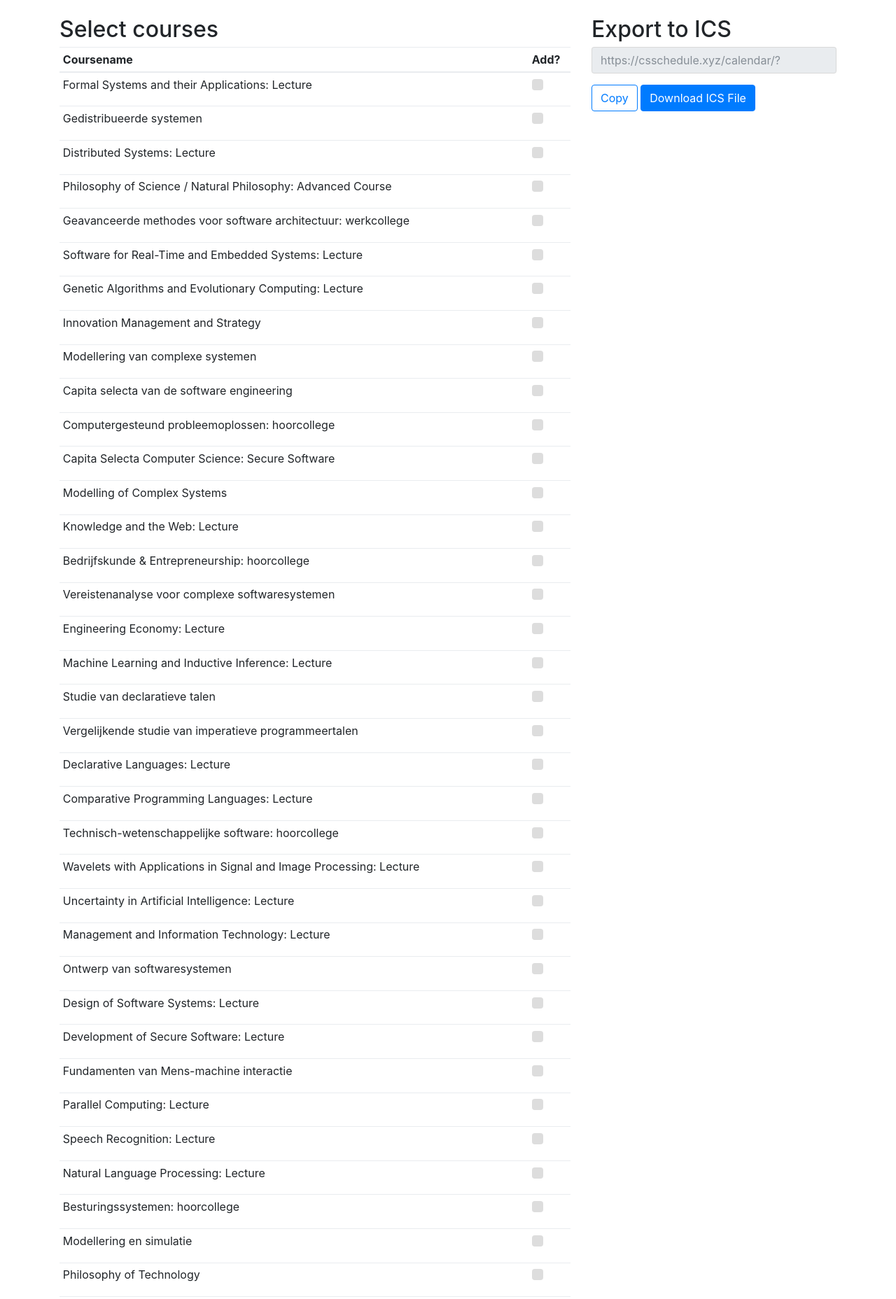
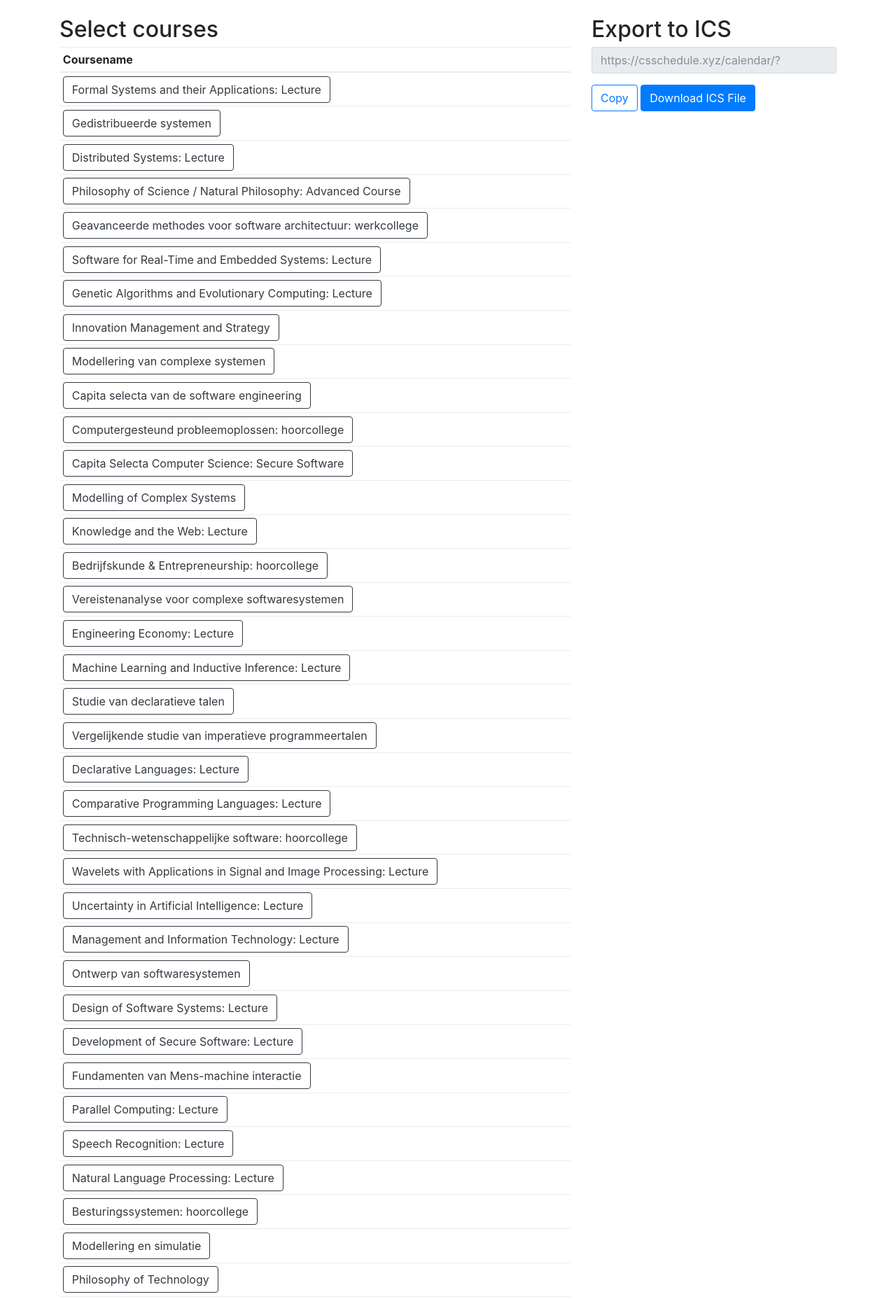
Before and after one commit to MidasLamb/CSSchedule, a PHP site: page / in a window 1280 px wide. Shown: the part 56-1912 px from the top of the page at 70% size. Run offline with PHP 8.4, Linux system fonts and the light colour scheme; data comes from the database, SQL or seed files in the repository; some libraries are stand-ins or nearby versions.

Commit message:
Courses have button as checkbox

```diff
--- a/views/home.php
+++ b/views/home.php
@@ -30,11 +30,10 @@
             </div>
             <div class="col-md-8 order-md-1">
                 <h2>Select courses</h2>
-                <table class="table table-responsive table-sm table-hover">
+                <table class="table table-responsive table-sm">
                     <thead>
                         <tr>
                             <th>Coursename</th>
-                            <th>Add?</th>
                         </tr>
                     </thead>
                     <tbody>
@@ -43,13 +42,11 @@
                         ?>
                             <tr>
                                 <td>
-                                    <?php echo($course["Name"]) ?>
-                                </td>
-                                <td>
-                                    <label class="custom-control custom-checkbox">
-                                        <input type="checkbox" class="custom-control-input" name="courses[]" onclick="toggleGetAttribute('courses[]','<?php echo($course["Id"]) ?>')" value="<?php echo($course["Id"]) ?>">
-                                        <span class="custom-control-indicator"></span>
-                                    </label>
+                                    <div class="btn-group" data-toggle="buttons">
+                                        <label class="btn btn-outline-dark btn-block" onclick="toggleGetAttribute('courses[]','<?php echo($course["Id"]) ?>')" value="<?php echo($course["Id"]) ?>">
+                                            <input type="checkbox" name="courses[]"> <?php echo($course["Name"]) ?>
+                                        </label>
+                                    </div>
                                 </td>
                             </tr>
                         <?php
@@ -80,5 +77,8 @@
             document.execCommand('copy');
         }
     </script>
+    <script src="https://code.jquery.com/jquery-3.2.1.slim.min.js" integrity="sha384-KJ3o2DKtIkvYIK3UENzmM7KCkRr/rE9/Qpg6aAZGJwFDMVNA/GpGFF93hXpG5KkN" crossorigin="anonymous"></script>
+    <script src="https://cdnjs.cloudflare.com/ajax/libs/popper.js/1.11.0/umd/popper.min.js" integrity="sha384-b/U6ypiBEHpOf/4+1nzFpr53nxSS+GLCkfwBdFNTxtclqqenISfwAzpKaMNFNmj4" crossorigin="anonymous"></script>
+    <script src="https://maxcdn.bootstrapcdn.com/bootstrap/4.0.0-beta/js/bootstrap.min.js" integrity="sha384-h0AbiXch4ZDo7tp9hKZ4TsHbi047NrKGLO3SEJAg45jXxnGIfYzk4Si90RDIqNm1" crossorigin="anonymous"></script>
 </body>
 </html>
```
